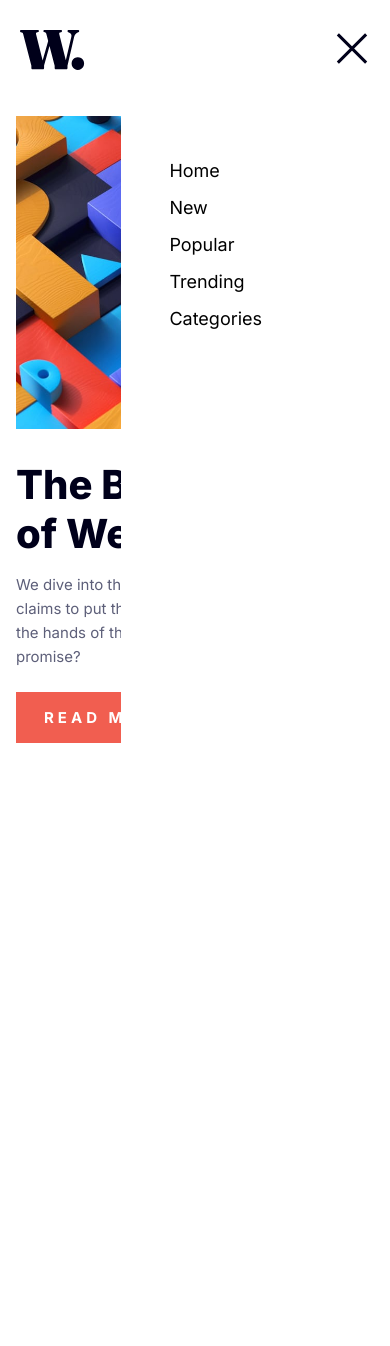
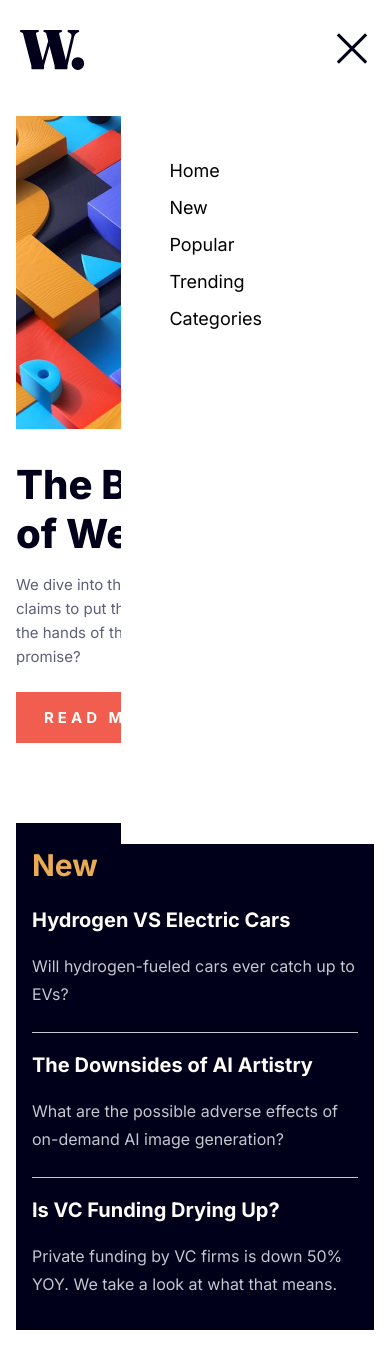
Before and after one commit to wx-it/news-homepage, a React (Create React App) app: page / in a window 390 px wide. Before the commit the page ends 844 px from the top, so only its background shows below. Built offline with nearby package versions, Linux system fonts and the light colour scheme.

Commit message:
grid2 mobile done

```diff
--- a/src/App.js
+++ b/src/App.js
@@ -1,10 +1,10 @@
 import SideBar from "./components/sideBar/SideBar";
 import Grid1 from "./components/grid1/Grid1";
+import Grid2 from "./components/grid2/Grid2";
 import { ReactComponent as Logo } from "./assets/images/logo.svg";
 import { ReactComponent as Menu } from "./assets/images/icon-menu.svg";
 import { ReactComponent as Close } from "./assets/images/icon-menu-close.svg";
-import  mobileGrid1Image from "./assets/images/image-web-3-mobile.jpg";
-
+import mobileGrid1Image from "./assets/images/image-web-3-mobile.jpg";
 
 function App() {
   return (
@@ -14,6 +14,7 @@ function App() {
       </header>
       <main>
         <Grid1 mobileGrid1Image={mobileGrid1Image} />
+        <Grid2 />
       </main>
     </>
   );
--- /dev/null
+++ b/src/components/grid2/Grid2.jsx
@@ -0,0 +1,29 @@
+import "./grid2.css";
+
+const Grid2 = () => {
+  return (
+    <div className="grid2">
+      <h2>New</h2>
+      <div>
+        <h3>Hydrogen VS Electric Cars</h3>
+        <p>Will hydrogen-fueled cars ever catch up to EVs?</p>
+      </div>
+      <div>
+        <h3>The Downsides of AI Artistry</h3>
+        <p>
+          What are the possible adverse effects of on-demand AI image
+          generation?
+        </p>
+      </div>
+      <div>
+        <h3>Is VC Funding Drying Up?</h3>
+        <p>
+          Private funding by VC firms is down 50% YOY. We take a look at what
+          that means.
+        </p>
+      </div>
+    </div>
+  );
+};
+
+export default Grid2;
--- /dev/null
+++ b/src/components/grid2/grid2.css
@@ -0,0 +1,33 @@
+.grid2{
+    background-color: hsl(240, 100%, 5%);
+    padding: 1.5rem 1rem 1rem 1rem;
+    margin-top: 5rem;
+}
+
+.grid2 h2{
+    color: hsl(35, 77%, 62%);
+    font-size: 30px;
+    font-weight: 700;
+    margin-top: 0;
+}
+
+.grid2 div{
+    border-bottom: 1px hsl(233, 8%, 79%) solid;
+    padding-bottom: .5rem;
+}
+
+.grid2 div:last-child{
+    border: none;
+    padding-bottom: 0;
+}
+
+.grid2 div h3{
+    color: hsl(36, 100%, 99%);
+    font-size: 20px;
+}
+
+.grid2 div p{
+    color:  hsl(233, 8%, 79%);
+    font-size: 16px;
+    line-height: 1.75rem;
+}
```
